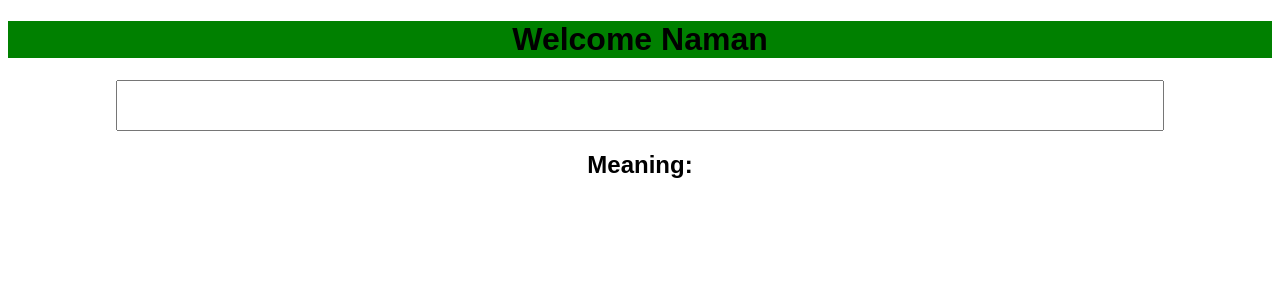
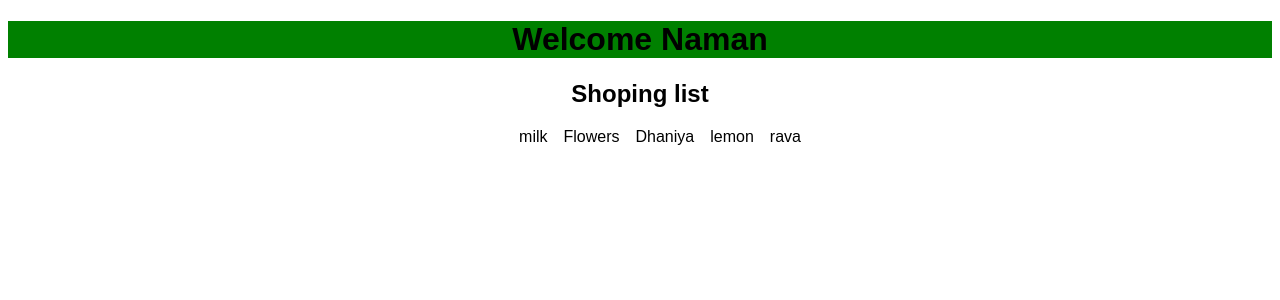
Before and after one commit to Naman2206/Reactapp, a React (Create React App) app: page / in a window 1280 px wide. Shown: the top 300 px of the page. Built offline with nearby package versions, Linux system fonts and the light colour scheme.

Commit message:
creating list

```diff
--- a/package.json
+++ b/package.json
@@ -1,5 +1,5 @@
 {
-  "name": "lesson2",
+  "name": "lesson-4",
   "version": "1.0.0",
   "description": "",
   "keywords": [],
--- a/src/App.js
+++ b/src/App.js
@@ -3,28 +3,18 @@ import "./styles.css";
 // var username = prompt("Give your user name");
 var color = "green";
 var username = "Naman";
-var emojiDictionary = {
-  "😀": " Grinning Face",
-  "😟": "Worried Face",
-  "😕": "Confused Face",
-  "🤭": "Face with Hand Over Mouth"
-};
+var shoppingList = ["milk", "Flowers", "Dhaniya", "lemon", "rava"];
 export default function App() {
-  const [meaning, setMeaning] = useState("");
-  function emojiinputhandler(event) {
-    var userinput = event.target.value;
-    var meaning = emojiDictionary[userinput];
-    if (meaning === undefined) {
-      meaning = " we don't have database";
-    }
-    setMeaning(meaning);
-  }
-
   return (
     <div className="App">
       <h1 style={{ backgroundColor: color }}>Welcome {username}</h1>
-      <input onChange={emojiinputhandler} />
-      <h2>Meaning:{meaning}</h2>
+      <h2>Shoping list</h2>
+      <ul>
+        {shoppingList.map((item) => {
+          console.log(item);
+          return <li>{item}</li>;
+        })}
+      </ul>
     </div>
   );
 }
--- a/src/styles.css
+++ b/src/styles.css
@@ -6,3 +6,8 @@ input {
   padding: 1rem;
   width: 80%;
 }
+li {
+  list-style: none;
+  display: inline;
+  padding: 0.5rem;
+}
```
